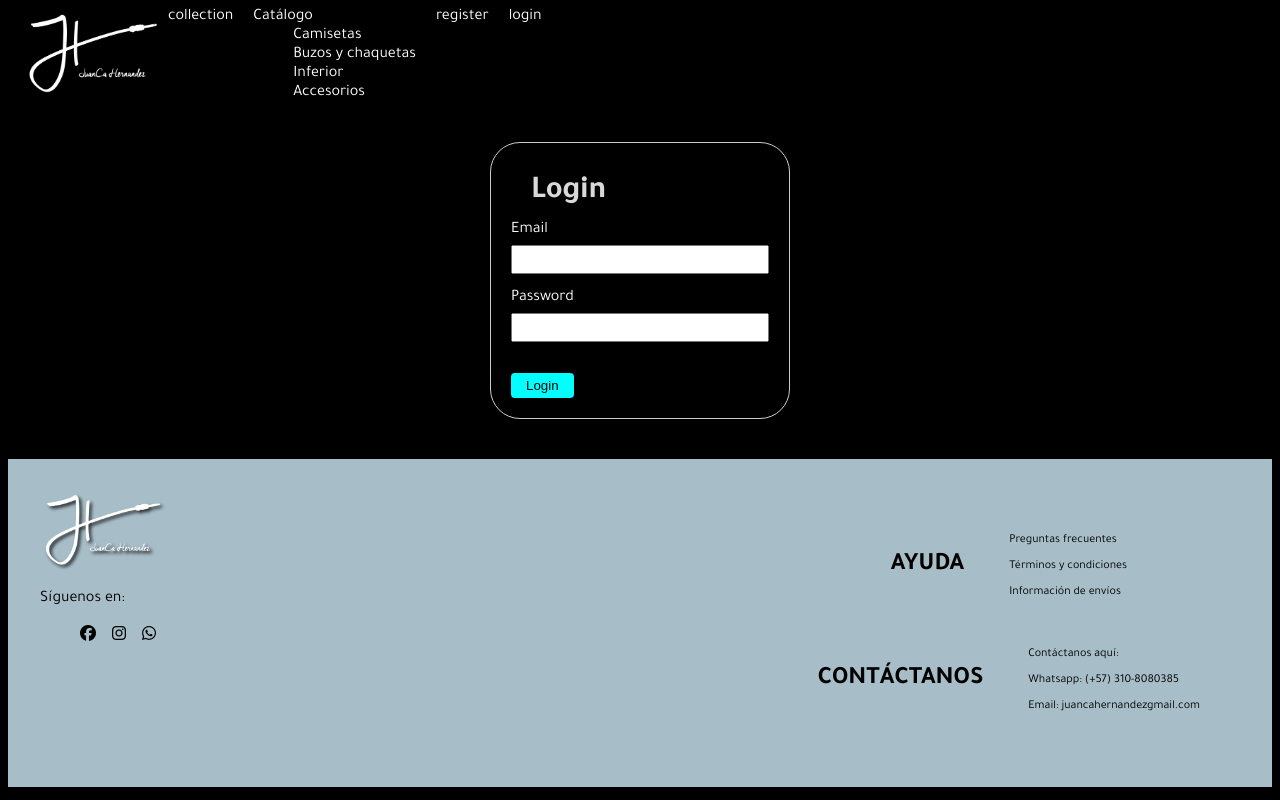
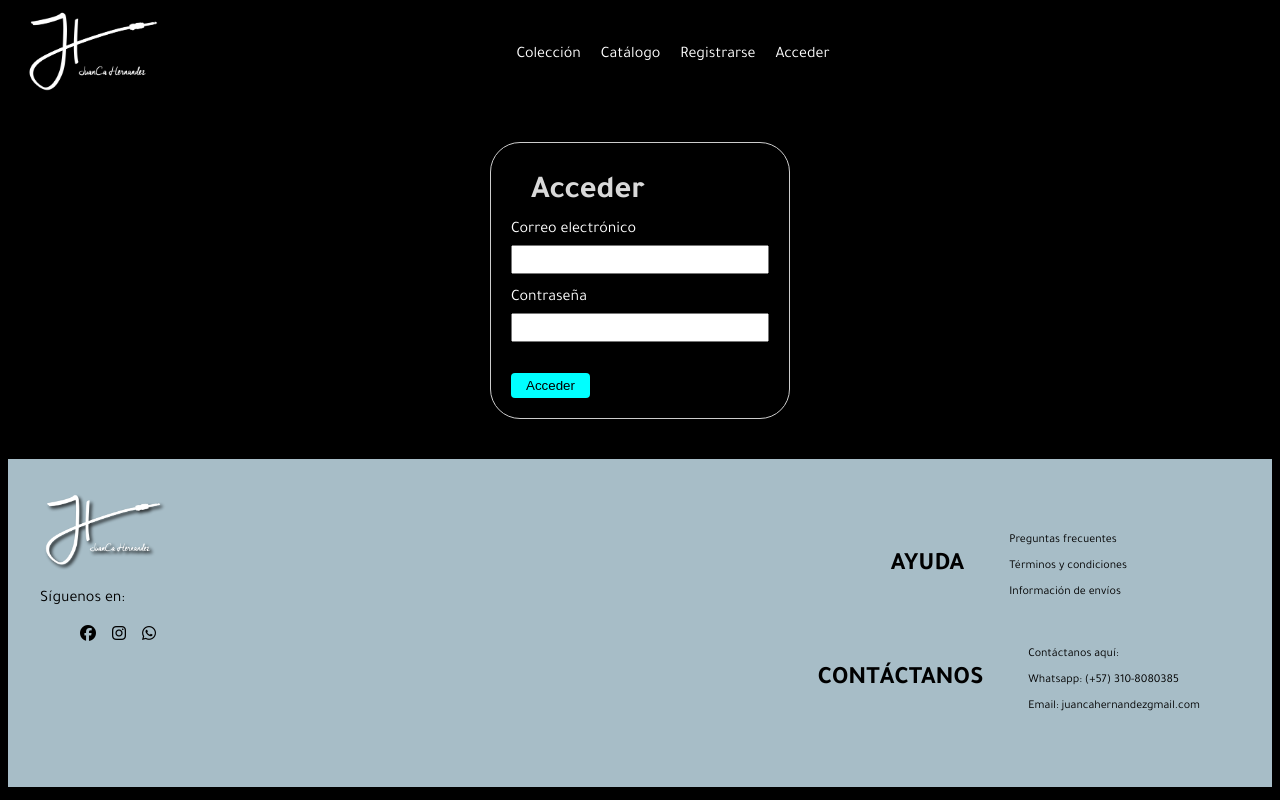
Before and after one commit to Angela07c/frontend-jhcollection, an Angular app: page /login in a window 1280 px wide. Built offline with nearby package versions, Linux system fonts and the light colour scheme; a web font is replaced by a local one.

Commit message:
Estilos de formularios, tipografías, menues desplegables, archivos css y html de cada componente

```diff
--- a/src/app/components/layout/header/header.component.css
+++ b/src/app/components/layout/header/header.component.css
@@ -1,42 +1,37 @@
-.active {
-    background-color: blue;
-    color: white;
-    font-weight: 600;
+header {
+    font-family: Tajawal;
 }
 
-.navbar .menu {
+nav ul {
     list-style: none;
     margin: 0;
     padding: 0;
 }
 
-.navbar .menu-item {
+nav li {
     display: inline-block;
     position: relative;
 }
 
-.navbar .a {
+nav a {
     display: block;
     padding: 10px;
     text-decoration: none;
+
 }
 
-.dropdow-menu {
+.dropdown-menu {
     display: none;
     position: absolute;
-    background-color: #fff;
+    background-color: black;
     box-shadow: 0px 8px 16px 0px rgba(0,0,0,0.2);
     z-index: 1;
 }
 
-.navbar .menu-item:hover .dropdow-menu {
+ul.dropdown-menu {
+    border: 1px solid white;
+}
+
+nav li:hover .dropdown-menu {
     display: block;
 }
-
-/* .dropdown li a {
-    color:white;
-    padding: 12px 16px;
-    text-decoration: none;
-    display: block;
-    text-align: left;
-} */
--- a/src/app/components/layout/header/header.component.html
+++ b/src/app/components/layout/header/header.component.html
@@ -1,42 +1,48 @@
 <header class="header">
     <div class="container header">
         <a routerLink="/home"> <img src="images/logo.png" alt="logo" class="logo"></a>
-        <nav class="navbar">
-            <ul class="menu">
-                <li class="menu-item">
-                    <a routerLink="/collection">collection</a>
+        <nav>
+            <ul>
+                <li>
+                    <a href="/product/collection">Colección</a>
+                    <ul class="dropdown-menu">
+                        <li><a href="/product/primavera">Primavera</a></li>
+                        <li><a href="/product/otoño">Otoño</a></li>
+                        <li><a href="/product/invierno">Invierno</a></li>
+                        <li><a href="/product/verano">Verano</a></li>
+                    </ul>
                 </li>
-                <li class="menu-item">
-                    <a routerLink="/catalogo">Catálogo</a>
+                <li>
+                    <a href="/product/catalogo">Catálogo</a>
                     <ul class="dropdown-menu">
-                        <li><a href="#">Camisetas</a></li>
-                        <li><a href="#">Buzos y chaquetas</a></li>
-                        <li><a href="#">Inferior</a></li>
-                        <li><a href="#">Accesorios</a></li>
+                        <li><a href="/product/camisetas">Camisetas</a></li>
+                        <li><a href="/product/buzos">Buzos y chaquetas</a></li>
+                        <li><a href="/product/inferior">Inferior</a></li>
+                        <li><a href="/product/accesorios">Accesorios</a></li>
                     </ul>
                 </li>
                 @if(userData) {
-                    <li class="menu-item">
-                        <a routerLink="/product/list">product list</a>
+                    <li>
+                        <a href="/product/list">Lista de productos</a>
                     </li>
-                    <li class="menu-item">
-                        <a routerLink="/product/detail"> product detail </a>
+                    <li>
+                        <a href="/product/detail">Detalles de producto </a>
                     </li>
-                    <li class="menu-item">
-                        <a routerLink="/product/form"> product form </a>
+                    <li>
+                        <a href="/product/form">Formulario de producto</a>
                     </li>
                 }
                 @if(!userData) {
                     <li class="menu-item">
-                        <a routerLink="/register">register </a>
+                        <a routerLink="/register">Registrarse </a>
                     </li>
                     <li class="menu-item">
-                        <a routerLink="/login">login </a>
+                        <a routerLink="/login">Acceder </a>
                     </li>
                 }
                 @if(userData) {
                     <li class="menu-item">
-                        <a (click)="logout ()">logout </a>
+                        <a (click)="logout ()">Cerrar sesión </a>
                     </li>
                 }
             </ul>
--- a/src/app/pages/login/login.component.html
+++ b/src/app/pages/login/login.component.html
@@ -3,11 +3,11 @@
     (ngSubmit)="handleSubmit()"
     class="form form-register"
 >
-    <h1>Login</h1>
+    <h1>Acceder</h1>
     <div class="form-content">
 
         <div class="field">
-            <label for="username">Email</label>
+            <label for="username">Correo electrónico</label>
             <input
                 type="email"
                 id="username"
@@ -28,7 +28,7 @@
             </div>
         </div>
         <div class="field">
-            <label for="password">Password</label>
+            <label for="password">Contraseña</label>
             <input
                 type="password"
                 id="password"
@@ -62,7 +62,7 @@
             <button
                 type="submit"
                 [disabled]="formData.invalid"
-            >Login</button>
+            >Acceder</button>
         </div>
     </div>
 </form>
--- a/src/app/pages/products/product-form/product-form.component.html
+++ b/src/app/pages/products/product-form/product-form.component.html
@@ -2,22 +2,22 @@
 (ngSubmit)="onSubmit ()">
 
     <div class="field">
-        <label for="name-product">Name product</label>
+        <label for="name-product">Nombre del producto</label>
         <input type="text"  formControlName= "name" id="name-product">
         <div class="error">
             <div *ngIf="productForm.get ('name')?.invalid &&(productForm.get('name')?.dirty || productForm.get ('name')?.touched)">
             <small *ngIf="productForm.get ('name')?.errors?.['required']">
-                El campo 'name' es obligatorio
+                El campo 'nombre del producto' es obligatorio
             </small>
             </div>
         </div>
     </div>
     <div class="field">
-        <label for="">Description</label>
+        <label for="">Descripción</label>
         <textarea name="description" formControlName="description" id= "description"></textarea>
     </div>
     <div class="field">
-        <label for="price">Price</label>
+        <label for="price">Precio</label>
         <input type="number" min= "0" formControlName="price" id="price">
         <div class="error">
             <div *ngIf="productForm.get ('price')?.invalid &&(productForm.get('price')?.dirty || productForm.get ('price')?.touched)">
@@ -33,7 +33,7 @@
         </div>
     </div>
     <div class="field">
-        <label for="quantity">Quantity</label>
+        <label for="quantity">Cantidad</label>
         <input type="number" formControlName= 'quantity' id="quantity">
         <div class="error">
             <div *ngIf="productForm.get ('quantity')?.invalid &&(productForm.get('quantity')?.dirty || productForm.get ('quantity')?.touched)">
@@ -50,7 +50,7 @@
 
     </div>
     <div class="field">
-        <label for="category">Category</label>
+        <label for="category">Categoría</label>
         <select formControlName="category" id="category">
 
             @for (category of categories; track $index) {
@@ -71,11 +71,11 @@
     </div>
 
     <div class="field">
-        <label for="image">Image Product</label>
+        <label for="image">Imágen del producto</label>
         <input type="text" formControlName="urlImage" id="image"/>
 
    </div>
    <div class="field">
-    <button type="submit" [disabled]="productForm.invalid" >register </button>
+    <button type="submit" [disabled]="productForm.invalid" >Registrar producto </button>
    </div>
 </form>
--- a/src/app/pages/register/register.component.html
+++ b/src/app/pages/register/register.component.html
@@ -3,10 +3,10 @@
     (ngSubmit)="handleSubmit()"
     class="form form-register"
 >
-    <h1>Register</h1>
+    <h1>Registrarse</h1>
     <div class="form-content">
         <div class="field">
-            <label for="name-product">Name</label>
+            <label for="name-product">Nombre</label>
             <input
                 type="text"
                 id="name-product"
@@ -28,7 +28,7 @@
             </div>
         </div>
         <div class="field">
-            <label for="username">Email</label>
+            <label for="username">Correo electrónico</label>
             <input
                 type="email"
                 id="username"
@@ -49,7 +49,7 @@
             </div>
         </div>
         <div class="field">
-            <label for="password">Password</label>
+            <label for="password">Contraseña</label>
             <input
                 type="password"
                 id="password"
@@ -83,7 +83,7 @@
             <button
                 type="submit"
                 [disabled]="formData.invalid"
-            >Register</button>
+            >Registrarme</button>
         </div>
     </div>
 </form>
```
